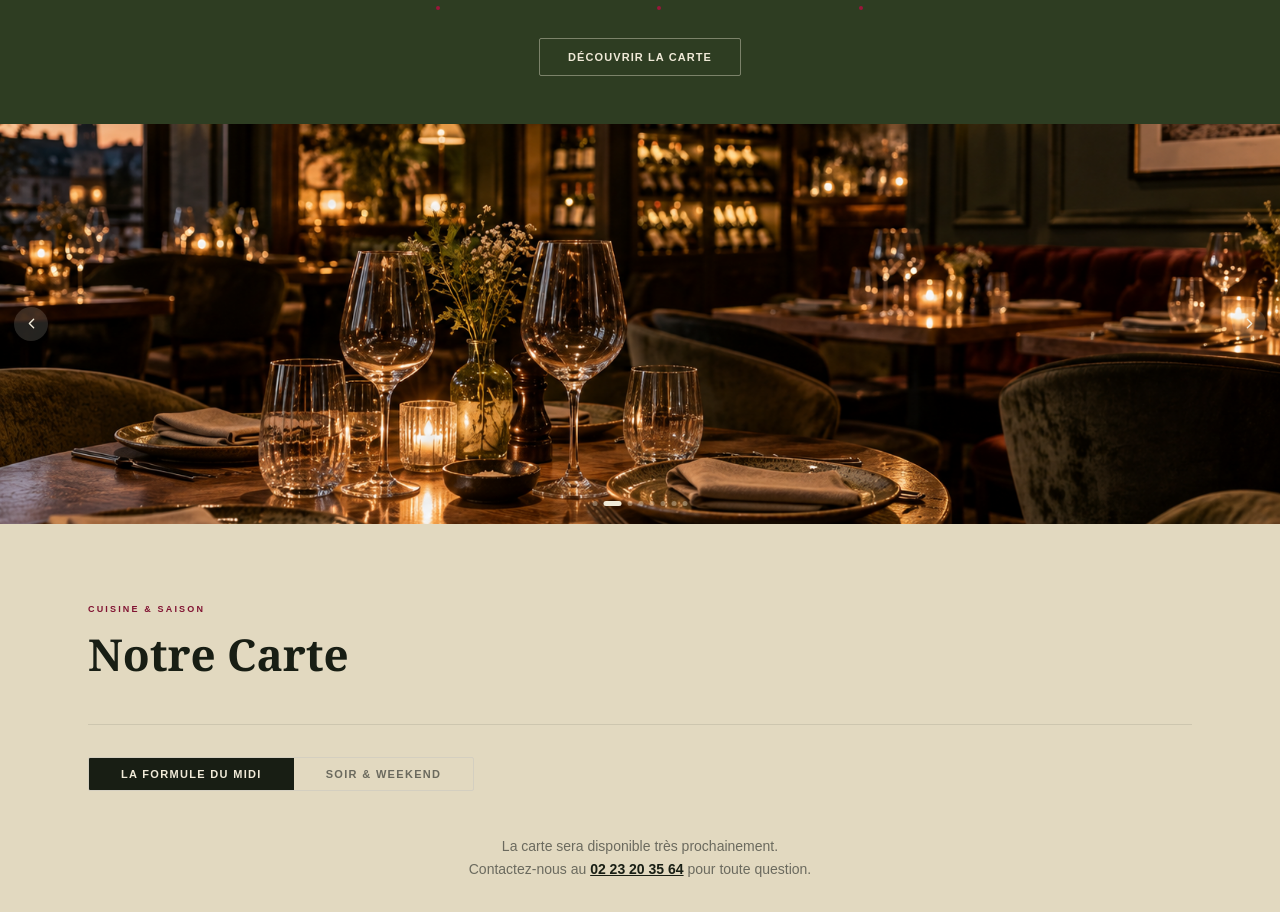
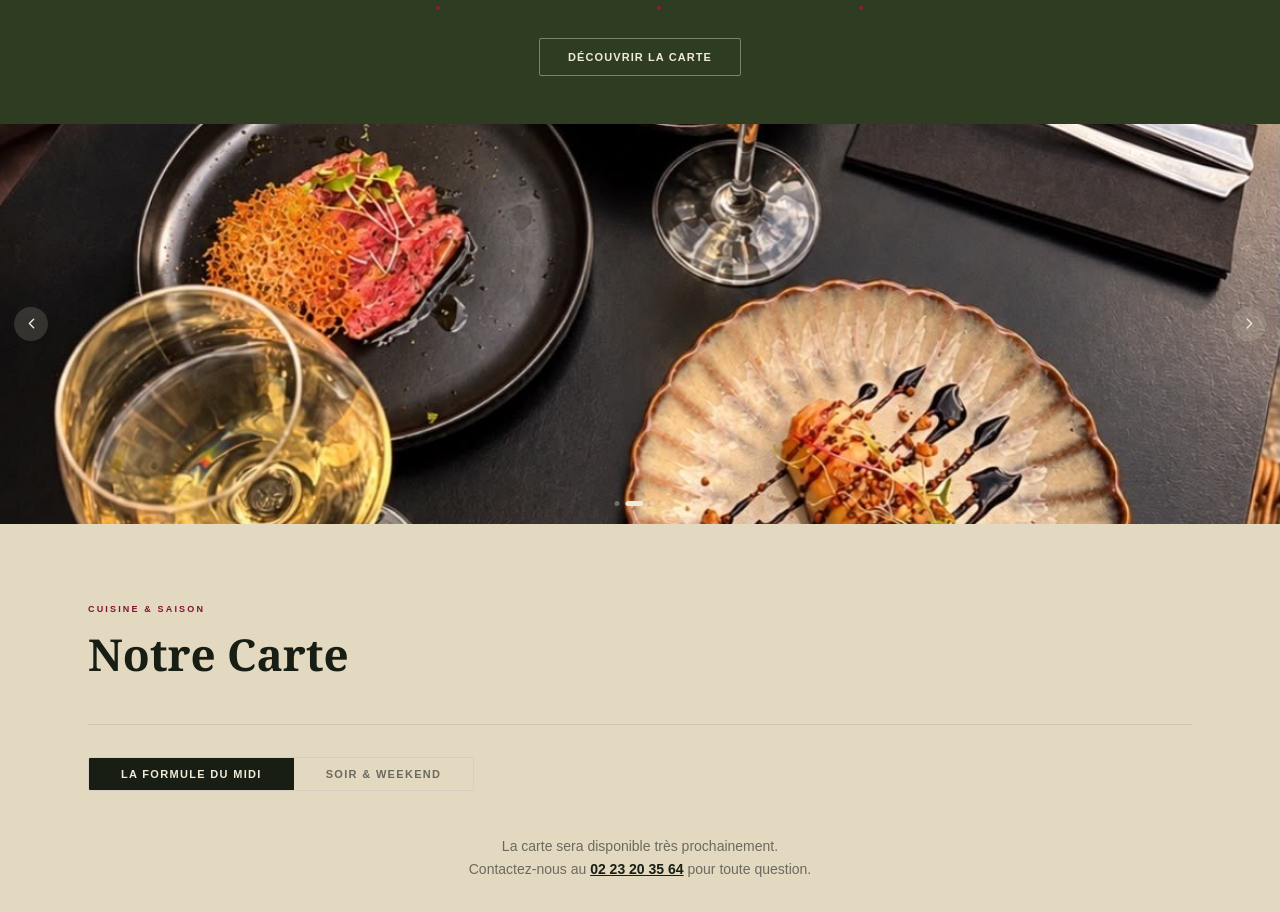
Before and after one commit to Furkks/mamamok-web, a React (Vite) app: page / in a window 1280 px wide. Shown: the part 1240-2152 px from the top of the page. Built offline with nearby package versions, Linux system fonts and the light colour scheme; a web font is replaced by a local one.

Commit message:
Force redeploy mentions legales

```diff
--- a/src/App.jsx
+++ b/src/App.jsx
@@ -74,10 +74,7 @@ const IMG = {
 };
 
 const CAROUSEL_SLIDES = [
-  { img: "/plat-elexir.png", label: "L'Élixir en action",         pos: "center center" },
-  { img: "/salle.png",       label: "L'ambiance",                  pos: "center 30%"   },
-  { img: "/cok.png",         label: "L'ambiance",                  pos: "center center" },
-  { img: IMG.drinks,         label: "Carte des vins",              pos: "center center" },
+
   { img: "/Photo1.JPG",      label: "La cuisine du chef",          pos: "center 20%"   },
   { img: "/Photo2.JPG",      label: "L'art de la table",           pos: "center center" },
   { img: "/Photo3.JPG",      label: "La carte Mamamok",            pos: "center 25%"   },
```
